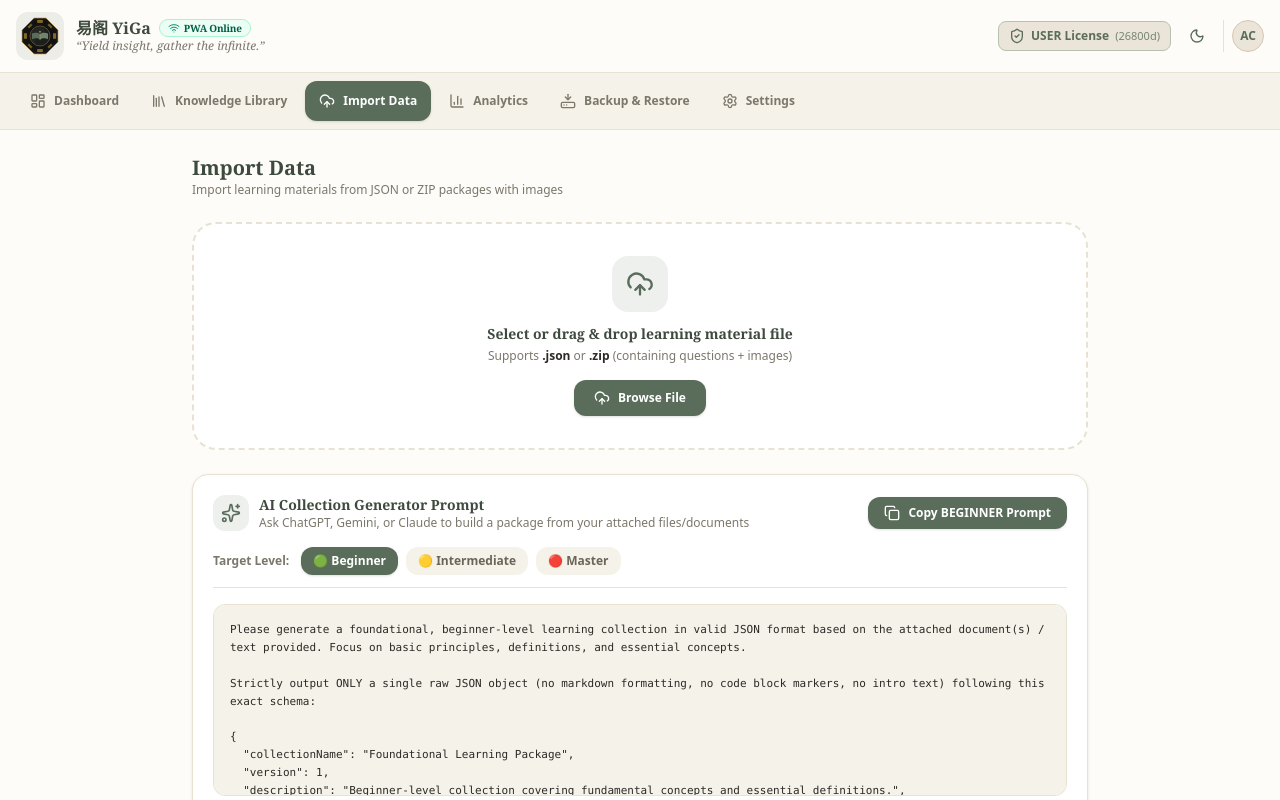
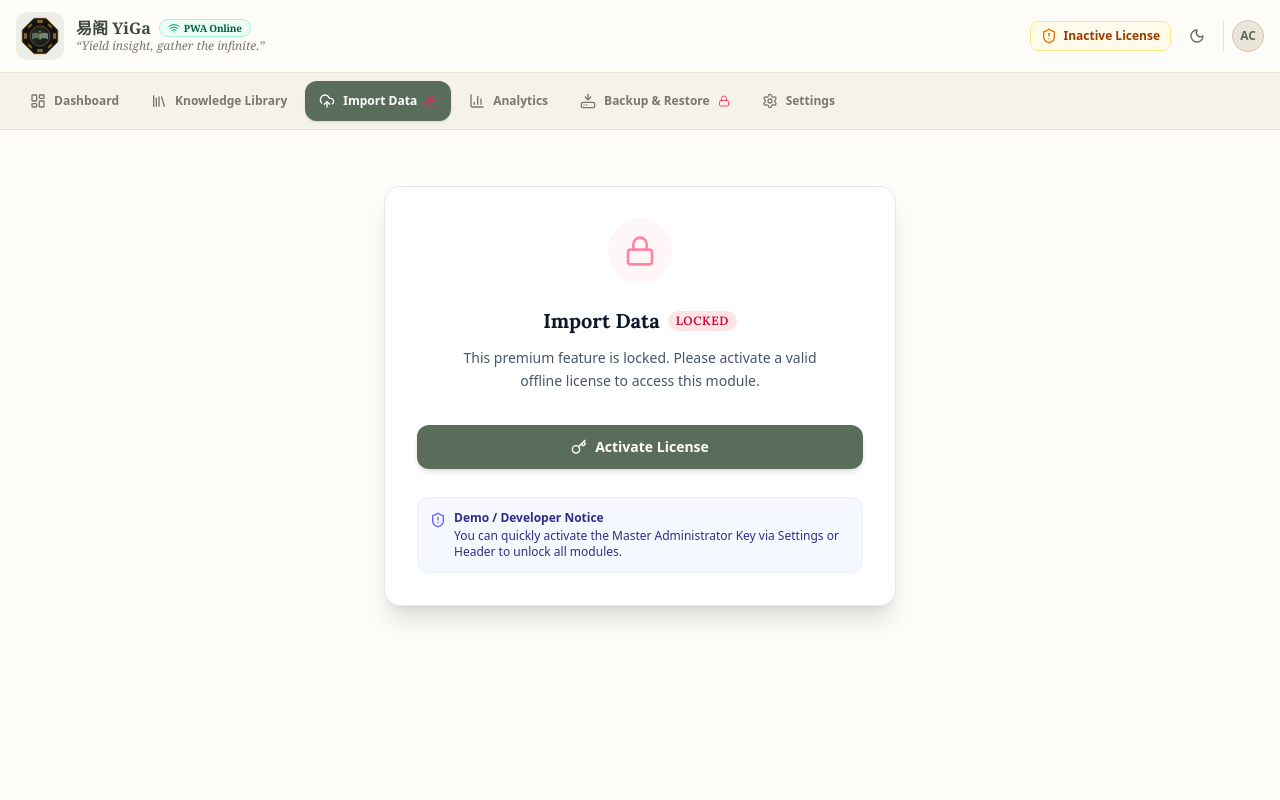
Before and after one commit to FridayHiew/YiGa, a React (Vite) app: page / in a window 1280 px wide. Both pictures are taken after a click on the button "Import Data". Shown: the top 800 px of the page. Built offline with nearby package versions, Linux system fonts and the light colour scheme.

Commit message:
update
update

```diff
--- a/src/App.tsx
+++ b/src/App.tsx
@@ -7,6 +7,8 @@ import { PWAInstallPrompt } from './components/PWAInstallPrompt';
 import { SplashScreen } from './components/SplashScreen';
 import { LicenseGate } from './components/LicenseGate';
 import { PinLockModal } from './components/PinLockModal';
+import { LicenseRequiredPlaceholder } from './components/LicenseRequiredPlaceholder';
+import { getTranslation } from './utils/i18n';
 
 import { DashboardView } from './views/DashboardView';
 import { LibraryView } from './views/LibraryView';
@@ -158,6 +160,7 @@ export default function App() {
   };
 
   const isAdmin = appState.license?.payload.licenseType === 'ADMIN';
+  const hasValidLicense = !!(appState.license && appState.license.isValid);
 
   // Render App UI
   return (
@@ -190,6 +193,7 @@ export default function App() {
             onSelectTab={setActiveTab}
             isAdmin={isAdmin}
             settings={appState.settings}
+            hasValidLicense={hasValidLicense}
           />
           <PWAInstallPrompt lang={appState.settings.language} />
         </>
@@ -225,11 +229,19 @@ export default function App() {
             )}
 
             {activeTab === 'import' && (
+              hasValidLicense ? (
                 <ImportView
                   appState={appState}
                   onUpdateCollections={handleUpdateCollections}
                   onNavigateTab={setActiveTab}
                 />
+              ) : (
+                <LicenseRequiredPlaceholder
+                  lang={appState.settings.language}
+                  moduleName={getTranslation(appState.settings.language, 'import')}
+                  onOpenLicense={() => setShowLicenseModal(true)}
+                />
+              )
             )}
 
             {activeTab === 'analytics' && (
@@ -240,10 +252,18 @@ export default function App() {
             )}
 
             {activeTab === 'backup' && (
+              hasValidLicense ? (
                 <BackupRestoreView
                   appState={appState}
                   onRestoreState={(newState) => setAppState(newState)}
                 />
+              ) : (
+                <LicenseRequiredPlaceholder
+                  lang={appState.settings.language}
+                  moduleName={getTranslation(appState.settings.language, 'backupRestore')}
+                  onOpenLicense={() => setShowLicenseModal(true)}
+                />
+              )
             )}
 
             {activeTab === 'admin' && (
--- /dev/null
+++ b/src/components/LicenseRequiredPlaceholder.tsx
@@ -0,0 +1,62 @@
+import React from 'react';
+import { Lock, ShieldAlert, Key } from 'lucide-react';
+import { getTranslation } from '../utils/i18n';
+import { LanguageCode } from '../types';
+
+interface LicenseRequiredPlaceholderProps {
+  lang: LanguageCode;
+  moduleName: string;
+  onOpenLicense: () => void;
+}
+
+export const LicenseRequiredPlaceholder: React.FC<LicenseRequiredPlaceholderProps> = ({
+  lang,
+  moduleName,
+  onOpenLicense,
+}) => {
+  const t = (key: any) => getTranslation(lang, key);
+
+  return (
+    <div className="flex flex-col items-center justify-center p-8 text-center min-h-[400px] max-w-lg mx-auto bg-white dark:bg-[#242824] rounded-2xl border border-slate-200 dark:border-slate-800 shadow-xl my-8">
+      <div className="w-16 h-16 rounded-full bg-rose-50 dark:bg-rose-950/30 flex items-center justify-center text-rose-500 dark:text-rose-400 mb-6 border border-rose-100 dark:border-rose-900/50 animate-pulse">
+        <Lock className="w-8 h-8" />
+      </div>
+
+      <h2 className="text-xl font-bold text-slate-900 dark:text-slate-100 mb-3 flex items-center justify-center gap-2">
+        <span>{moduleName}</span>
+        <span className="text-xs px-2 py-0.5 rounded-full bg-rose-100 dark:bg-rose-900/50 text-rose-700 dark:text-rose-300 font-semibold uppercase tracking-wider">
+          Locked
+        </span>
+      </h2>
+
+      <p className="text-sm text-slate-600 dark:text-slate-400 mb-8 leading-relaxed max-w-sm">
+        {t('licenseRequiredDesc')}
+      </p>
+
+      <div className="flex flex-col gap-3 w-full">
+        <button
+          onClick={onOpenLicense}
+          className="flex items-center justify-center gap-2 px-6 py-3 rounded-xl bg-[#5A6D5B] hover:bg-[#485749] text-white font-bold text-sm transition-all shadow-md active:scale-95"
+        >
+          <Key className="w-4 h-4" />
+          <span>{t('activateNow')}</span>
+        </button>
+
+        {/* Demo instructions tip */}
+        <div className="mt-4 p-3 rounded-xl bg-indigo-50/50 dark:bg-indigo-950/10 border border-indigo-100/50 dark:border-indigo-900/30 text-left">
+          <div className="flex gap-2 items-start text-xs text-indigo-900 dark:text-indigo-300 font-medium">
+            <ShieldAlert className="w-4 h-4 text-indigo-500 shrink-0 mt-0.5" />
+            <div>
+              <span className="font-bold block mb-0.5">
+                {lang === 'zh' ? '演示 / 开发者提示' : 'Demo / Developer Notice'}
+              </span>
+              <span>
+                {lang === 'zh' ? '您可以在系统设置中或顶部状态栏点击并激活主管理员密钥来一键解锁所有功能。' : 'You can quickly activate the Master Administrator Key via Settings or Header to unlock all modules.'}
+              </span>
+            </div>
+          </div>
+        </div>
+      </div>
+    </div>
+  );
+};
--- a/src/components/Navigation.tsx
+++ b/src/components/Navigation.tsx
@@ -1,7 +1,7 @@
 import React from 'react';
 import { AppSettings } from '../types';
 import { getTranslation } from '../utils/i18n';
-import { LayoutDashboard, Library, UploadCloud, BarChart3, HardDriveDownload, KeyRound, Settings } from 'lucide-react';
+import { LayoutDashboard, Library, UploadCloud, BarChart3, HardDriveDownload, KeyRound, Settings, Lock } from 'lucide-react';
 
 export type TabType = 'dashboard' | 'library' | 'import' | 'analytics' | 'backup' | 'admin' | 'settings';
 
@@ -10,6 +10,7 @@ interface NavigationProps {
   onSelectTab: (tab: TabType) => void;
   isAdmin: boolean;
   settings: AppSettings;
+  hasValidLicense: boolean;
 }
 
 export const Navigation: React.FC<NavigationProps> = ({
@@ -17,15 +18,16 @@ export const Navigation: React.FC<NavigationProps> = ({
   onSelectTab,
   isAdmin,
   settings,
+  hasValidLicense,
 }) => {
   const lang = settings.language;
 
   const navItems = [
     { id: 'dashboard' as TabType, label: getTranslation(lang, 'dashboard'), icon: LayoutDashboard },
     { id: 'library' as TabType, label: getTranslation(lang, 'library'), icon: Library },
-    { id: 'import' as TabType, label: getTranslation(lang, 'import'), icon: UploadCloud },
+    { id: 'import' as TabType, label: getTranslation(lang, 'import'), icon: UploadCloud, isLocked: !hasValidLicense },
     { id: 'analytics' as TabType, label: getTranslation(lang, 'analytics'), icon: BarChart3 },
-    { id: 'backup' as TabType, label: getTranslation(lang, 'backupRestore'), icon: HardDriveDownload },
+    { id: 'backup' as TabType, label: getTranslation(lang, 'backupRestore'), icon: HardDriveDownload, isLocked: !hasValidLicense },
     ...(isAdmin ? [{ id: 'admin' as TabType, label: getTranslation(lang, 'adminGenerator'), icon: KeyRound }] : []),
     { id: 'settings' as TabType, label: getTranslation(lang, 'settings'), icon: Settings },
   ];
@@ -51,6 +53,7 @@ export const Navigation: React.FC<NavigationProps> = ({
                 >
                   <Icon className="w-4 h-4" />
                   <span>{item.label}</span>
+                  {item.isLocked && <Lock className="w-3 h-3 text-rose-500/80 dark:text-rose-400/80 shrink-0" />}
                 </button>
               );
             })}
@@ -68,7 +71,7 @@ export const Navigation: React.FC<NavigationProps> = ({
               <button
                 key={item.id}
                 onClick={() => onSelectTab(item.id)}
-                className={`flex flex-col items-center justify-center py-1 px-2.5 rounded-xl transition-all min-h-[48px] min-w-[62px] flex-shrink-0 touch-manipulation ${
+                className={`flex flex-col items-center justify-center py-1 px-2.5 rounded-xl transition-all min-h-[48px] min-w-[62px] flex-shrink-0 touch-manipulation relative ${
                   isActive
                     ? 'text-[#5A6D5B] dark:text-[#A3B5A4] font-bold'
                     : 'text-[#7C776B] dark:text-[#A09886] opacity-75 active:opacity-100'
@@ -77,6 +80,11 @@ export const Navigation: React.FC<NavigationProps> = ({
                 <div className={`p-1 rounded-lg ${isActive ? 'bg-[#5A6D5B]/15 dark:bg-[#708571]/30' : ''}`}>
                   <Icon className="w-5 h-5" />
                 </div>
+                {item.isLocked && (
+                  <div className="absolute top-1 right-2.5 bg-rose-500 text-white rounded-full p-0.5 border border-white dark:border-[#1C1E1C]">
+                    <Lock className="w-2.5 h-2.5" />
+                  </div>
+                )}
                 <span className="text-[10px] tracking-tight leading-tight mt-0.5 whitespace-nowrap text-center">
                   {item.label}
                 </span>
--- a/src/utils/i18n.ts
+++ b/src/utils/i18n.ts
@@ -115,6 +115,9 @@ export const TRANSLATIONS = {
     yesReset: 'Yes, Reset All Data',
     cancel: 'Cancel',
     resetSuccess: 'Local database successfully reset to default state.',
+    licenseRequired: 'License Activation Required',
+    licenseRequiredDesc: 'This premium feature is locked. Please activate a valid offline license to access this module.',
+    activateNow: 'Activate License',
   },
   ms: {
     appName: '易阁 YiGa',
@@ -298,6 +301,9 @@ export const TRANSLATIONS = {
     yesReset: '确认，重置所有数据',
     cancel: '取消',
     resetSuccess: '本地数据库已成功重置为初始状态。',
+    licenseRequired: '需要激活许可证',
+    licenseRequiredDesc: '此高级功能已锁定。请激活有效的离线许可证以启用该模块。',
+    activateNow: '激活许可证',
   },
 };
 
--- a/src/utils/storage.ts
+++ b/src/utils/storage.ts
@@ -45,12 +45,10 @@ export function loadAppState(): AppStorageState {
   const previousWatermark = state.clockWatermark || 0;
   const newWatermark = Math.max(previousWatermark, nowMs);
 
-  // Default initial license: Auto-activate standard Master User license
+  // Default initial license: None by default. User must activate to unlock premium modules.
   let activeLicense: LicenseData | null = null;
   if (state.license?.key) {
     activeLicense = buildLicenseData(state.license.key, deviceId, newWatermark);
-  } else {
-    activeLicense = buildLicenseData(HARDCODED_MASTER_KEYS.USER, deviceId, newWatermark);
   }
 
   let collections = (state.collections && state.collections.length > 0)
@@ -115,11 +113,36 @@ export function saveAppState(state: AppStorageState): void {
 }
 
 /**
- * Reset local storage and IndexedDB
+ * Reset local storage and IndexedDB, keeping the active license intact
  */
 export async function resetAppState(): Promise<void> {
+  const raw = localStorage.getItem(STORAGE_KEY);
+  let licenseToPreserve: LicenseData | null = null;
+  if (raw) {
+    try {
+      const parsed = JSON.parse(raw);
+      if (parsed.license) {
+        licenseToPreserve = parsed.license;
+      }
+    } catch (e) {
+      console.error('Failed to parse license from stored state during reset:', e);
+    }
+  }
+
   localStorage.removeItem(STORAGE_KEY);
   await clearIndexedDB();
+
+  if (licenseToPreserve) {
+    const deviceId = getOrCreateDeviceId();
+    const nowMs = Date.now();
+    const partialState = {
+      deviceId,
+      clockWatermark: nowMs,
+      license: licenseToPreserve,
+    };
+    localStorage.setItem(STORAGE_KEY, JSON.stringify(partialState));
+    await saveStateToIndexedDB(partialState as any);
+  }
 }
 
 /**
```
Also changed, not shown: 1 other file (tests, documents, lock files or other folders). Lines whose indentation alone changed are shown as unchanged.
